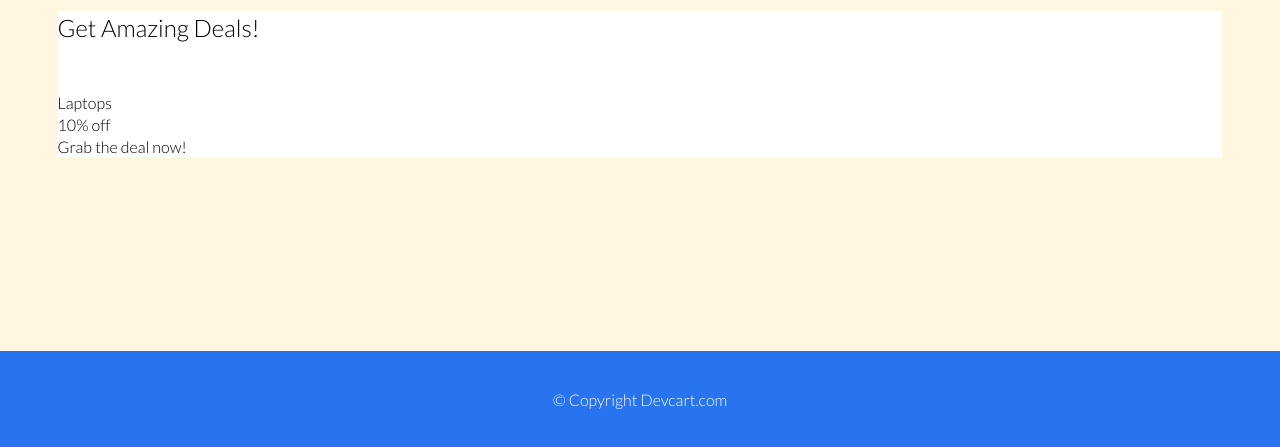
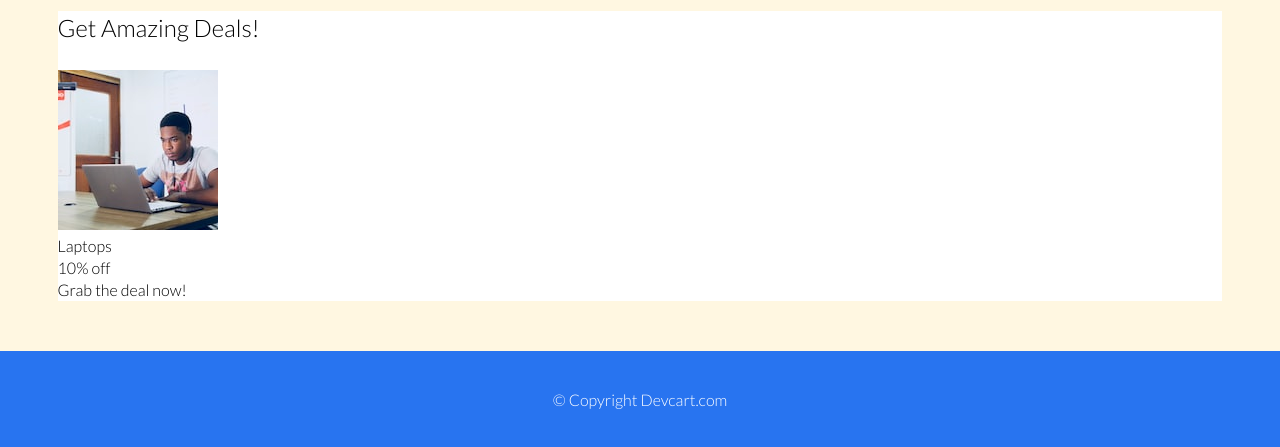
Before and after one commit to DevakProprogrammer/Devacart, a plain HTML site: page index.html in a window 1280 px wide. Shown: the part 373-820 px from the top of the page. Drawn offline with Linux system fonts and the light colour scheme; files whose address does not match are found by name.

Commit message:
Update index.html

```diff
--- a/index.html
+++ b/index.html
@@ -36,7 +36,7 @@
             <div class="card">
                 <h2 class="my-2">Get Amazing Deals!</h2>
                 <div class="card-item">
-                    <a href="#"><img src="images/laptop.jpeg" alt="" srcset="" style="width: 160px;"></a>
+                    <a href="#"><img src="laptop.jpeg" alt="" srcset="" style="width: 160px;"></a>
                 </div>
                 <div class="lines">
                     <p class="text-center my-1">Laptops</p>
```
